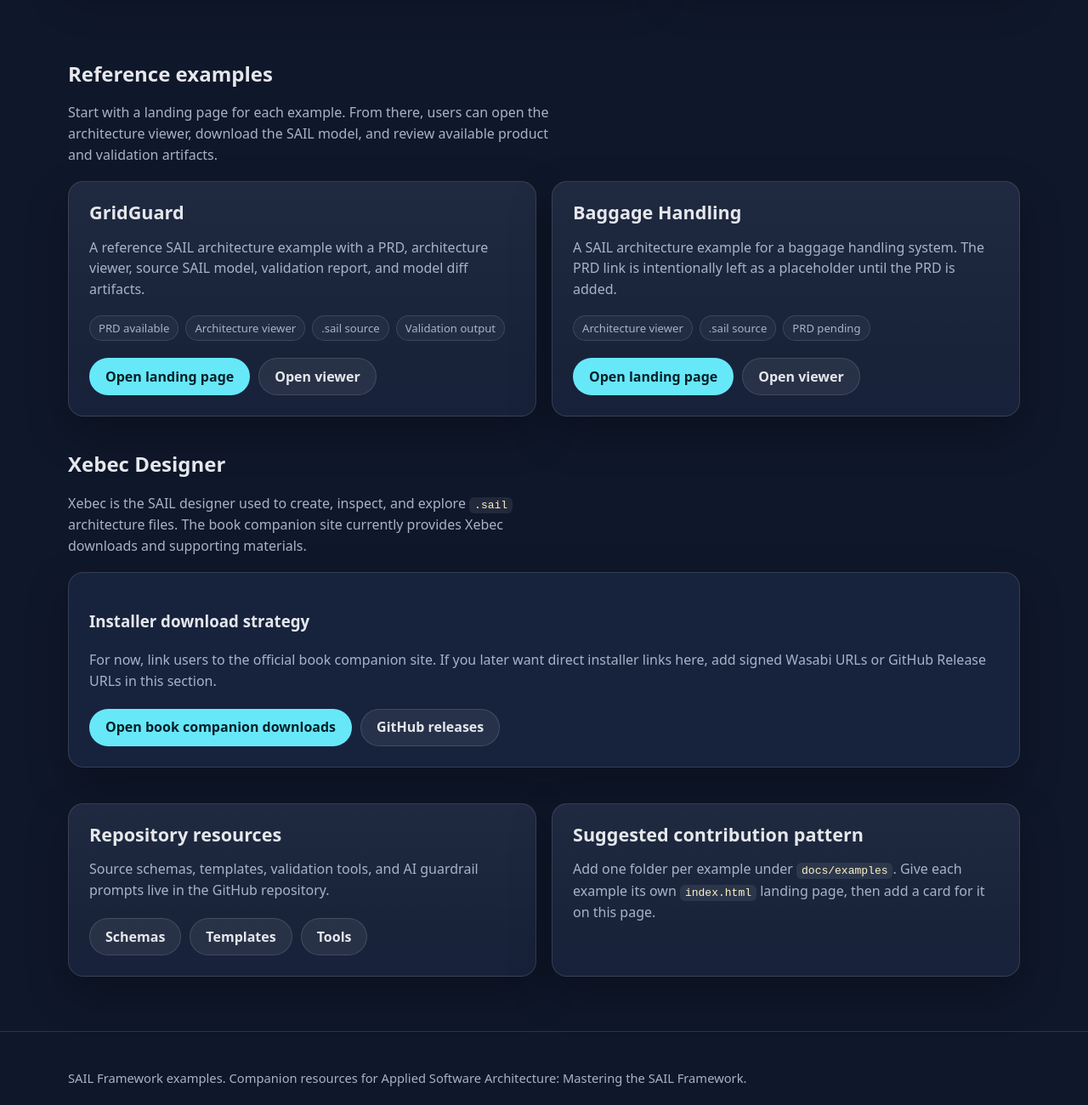
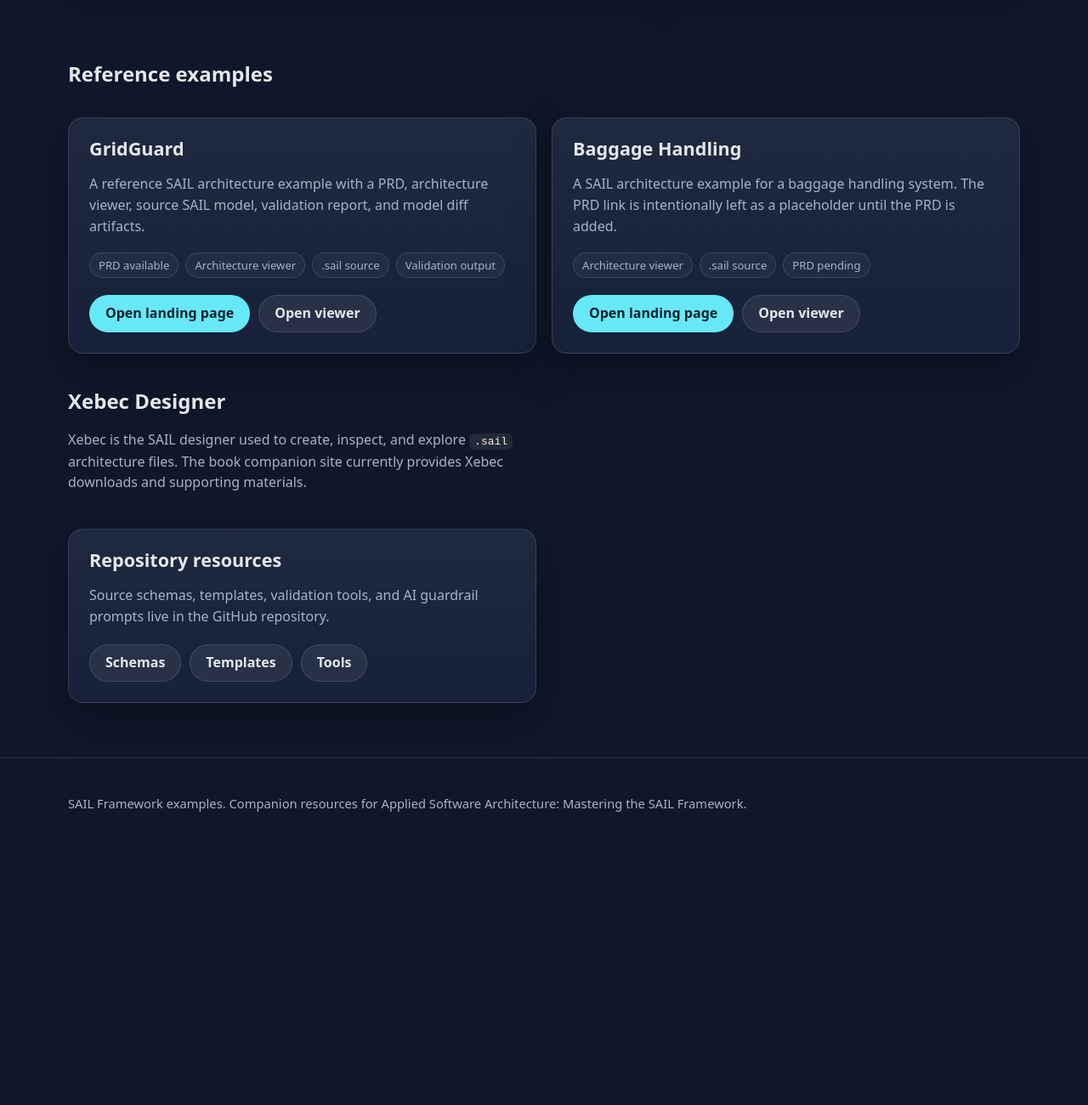
Before and after one commit to thesimmermon/SAIL-Framework, a plain HTML site: page docs/index.html in a window 1280 px wide. Shown: the part 580-1880 px from the top of the page at 85% size. After the commit the page ends 1594 px from the top, so only its background shows below. Drawn offline with Linux system fonts and the light colour scheme.

Commit message:
cleaning up the AI stuff

```diff
--- a/docs/index.html
+++ b/docs/index.html
@@ -298,11 +298,6 @@
         <div class="section-heading">
           <div>
             <h2 id="examples-heading">Reference examples</h2>
-            <p>
-              Start with a landing page for each example. From there, users can open
-              the architecture viewer, download the SAIL model, and review available
-              product and validation artifacts.
-            </p>
           </div>
         </div>
 
@@ -384,34 +379,6 @@
             </p>
           </div>
         </div>
-
-        <div class="note">
-          <h3>Installer download strategy</h3>
-          <p>
-            For now, link users to the official book companion site. If you later want
-            direct installer links here, add signed Wasabi URLs or GitHub Release URLs
-            in this section.
-          </p>
-          <div class="card-actions">
-            <a class="button primary" href="https://getsail.org/book/">Open book companion downloads</a>
-            <a class="button" href="https://github.com/thesimmermon/SAIL-Framework/releases">GitHub releases</a>
-          </div>
-
-          <!--
-            OPTIONAL: ADD DIRECT XEbec INSTALLER LINKS HERE
-
-            Example:
-            <h4>Direct installers</h4>
-            <ul>
-              <li><a href="https://your-wasabi-url/xebec-windows-x64.exe">Windows x64</a></li>
-              <li><a href="https://your-wasabi-url/xebec-macos-arm64.dmg">macOS arm64</a></li>
-              <li><a href="https://your-wasabi-url/xebec-linux-x64.AppImage">Linux x64</a></li>
-            </ul>
-
-            Recommended: include version number, release date, platform, architecture,
-            checksum, and signing/notarization status next to each installer.
-          -->
-        </div>
       </section>
 
       <section class="section" aria-labelledby="repo-heading">
@@ -428,15 +395,6 @@
               <a class="button" href="https://github.com/thesimmermon/SAIL-Framework/tree/main/tools">Tools</a>
             </div>
           </article>
-
-          <article class="card">
-            <h3>Suggested contribution pattern</h3>
-            <p>
-              Add one folder per example under <code>docs/examples</code>. Give each
-              example its own <code>index.html</code> landing page, then add a card for
-              it on this page.
-            </p>
-          </article>
         </div>
       </section>
     </div>
```
Also changed, not shown: docs/examples/BaggageHandling/index.html (+1 -43 lines), docs/examples/GridGuard/index.html (+1 -41 lines).
